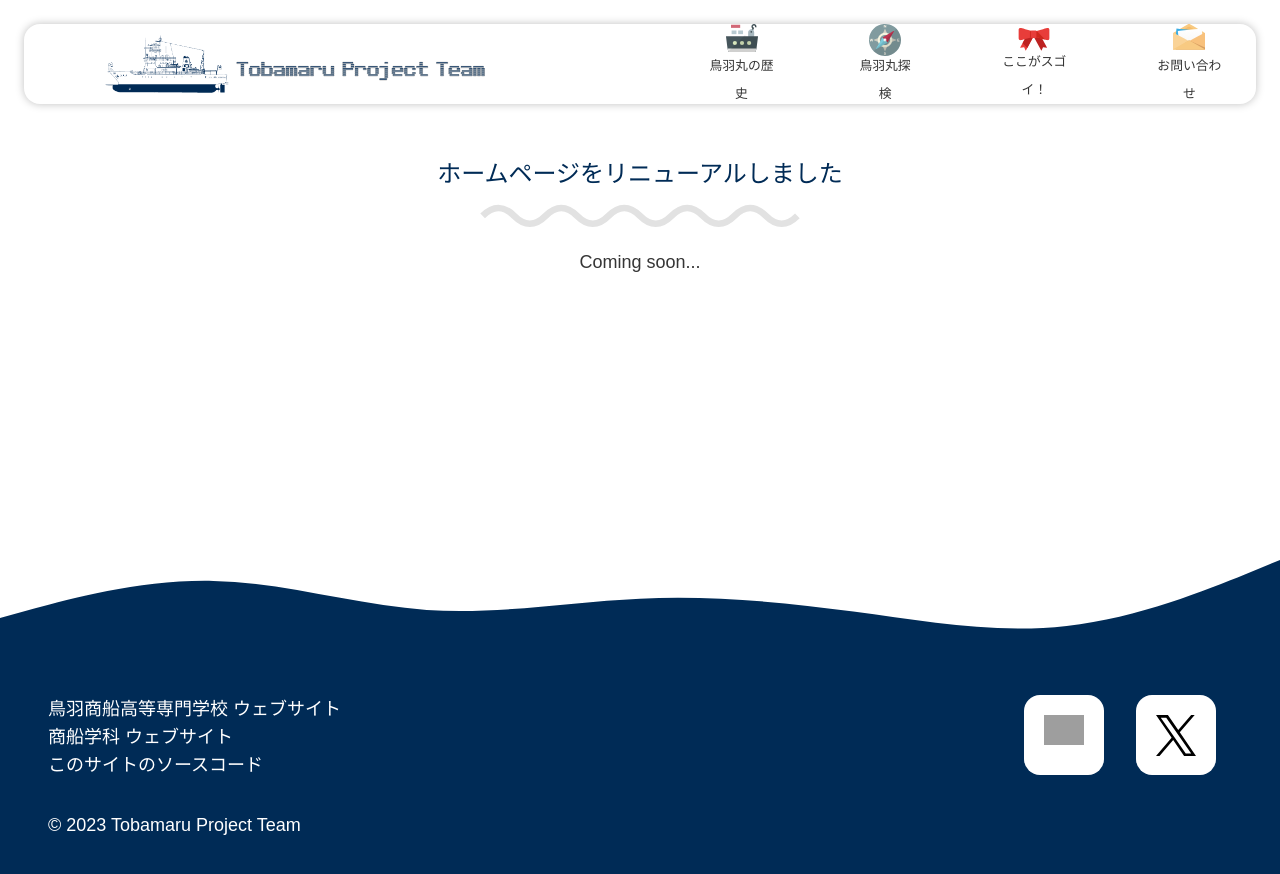
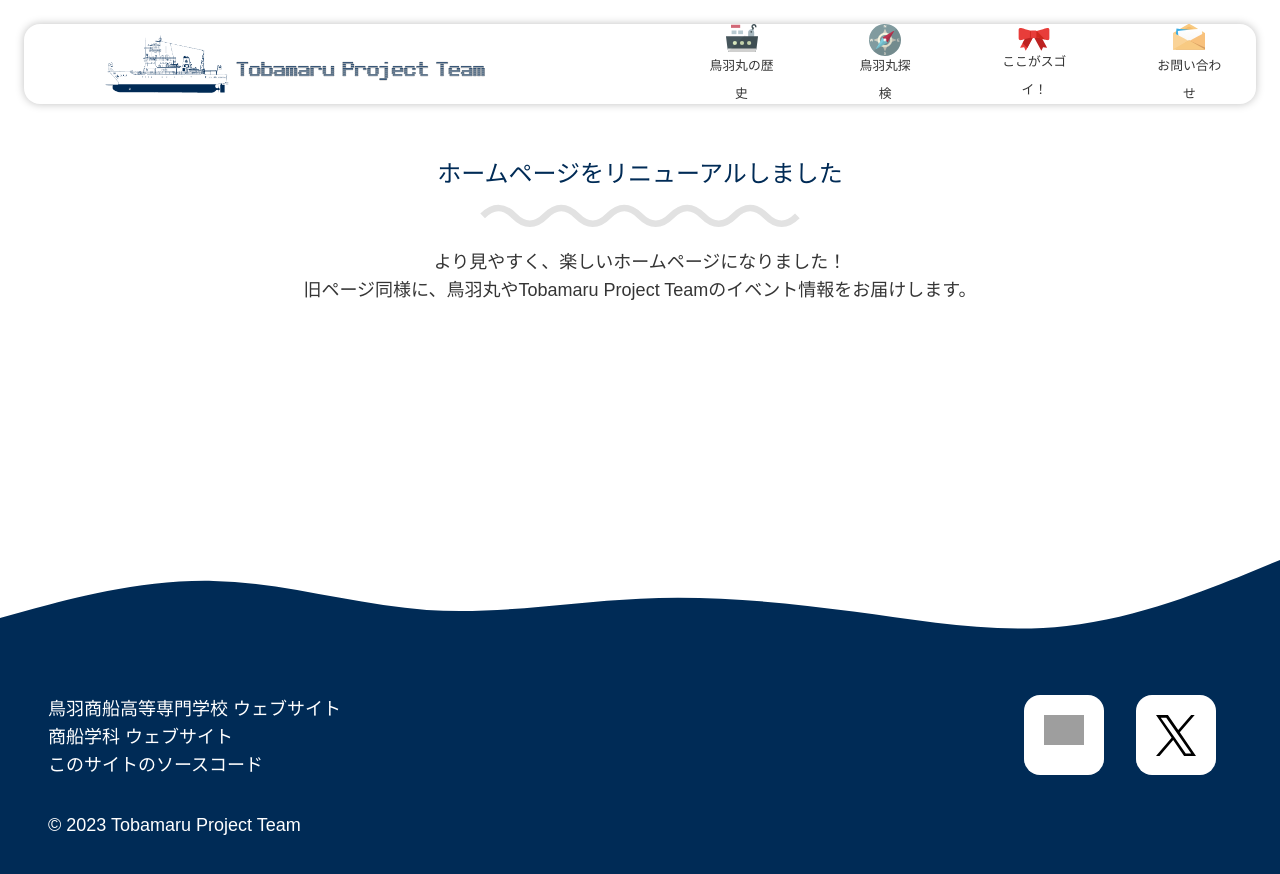
Before and after one commit to takara2314/3rd-tobamaru-lastyear, a SvelteKit app: page /news/hp-renewal in a window 1280 px wide. Shown: the top 874 px of the page. Built offline with nearby package versions, Linux system fonts and the light colour scheme; grey boxes are pictures that could not be loaded; a web font is replaced by a local one.

Commit message:
Add: HPリニューアルページ

```diff
--- a/src/routes/news/hp-renewal/+page.svelte
+++ b/src/routes/news/hp-renewal/+page.svelte
@@ -15,7 +15,12 @@
       ホームページをリニューアルしました
     </H2>
     <div>
-      Coming soon...
+      <p>
+        より見やすく、楽しいホームページになりました！
+      </p>
+      <p>
+        旧ページ同様に、鳥羽丸やTobamaru Project Teamのイベント情報をお届けします。
+      </p>
     </div>
   </article>
 </main>
```
